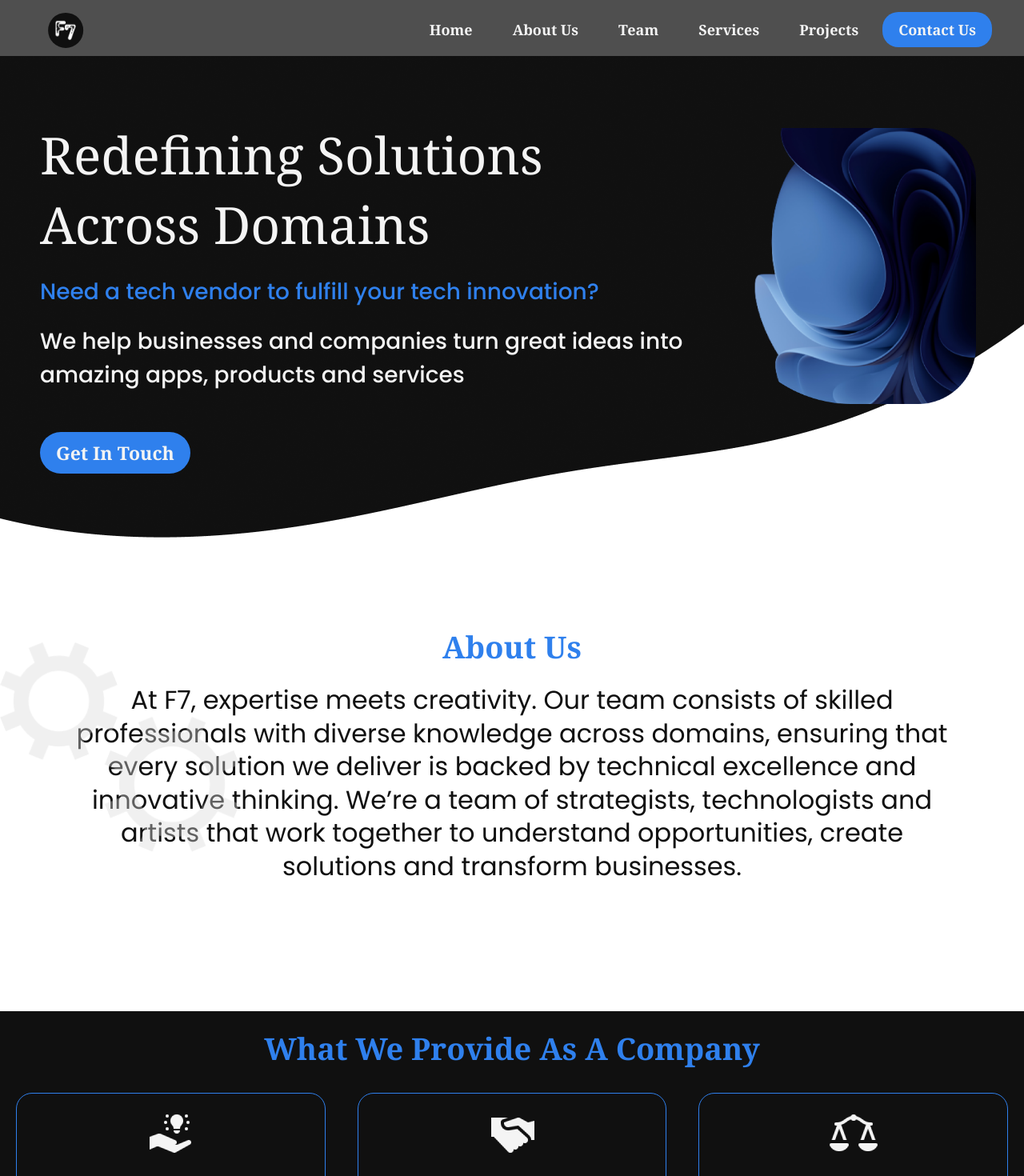
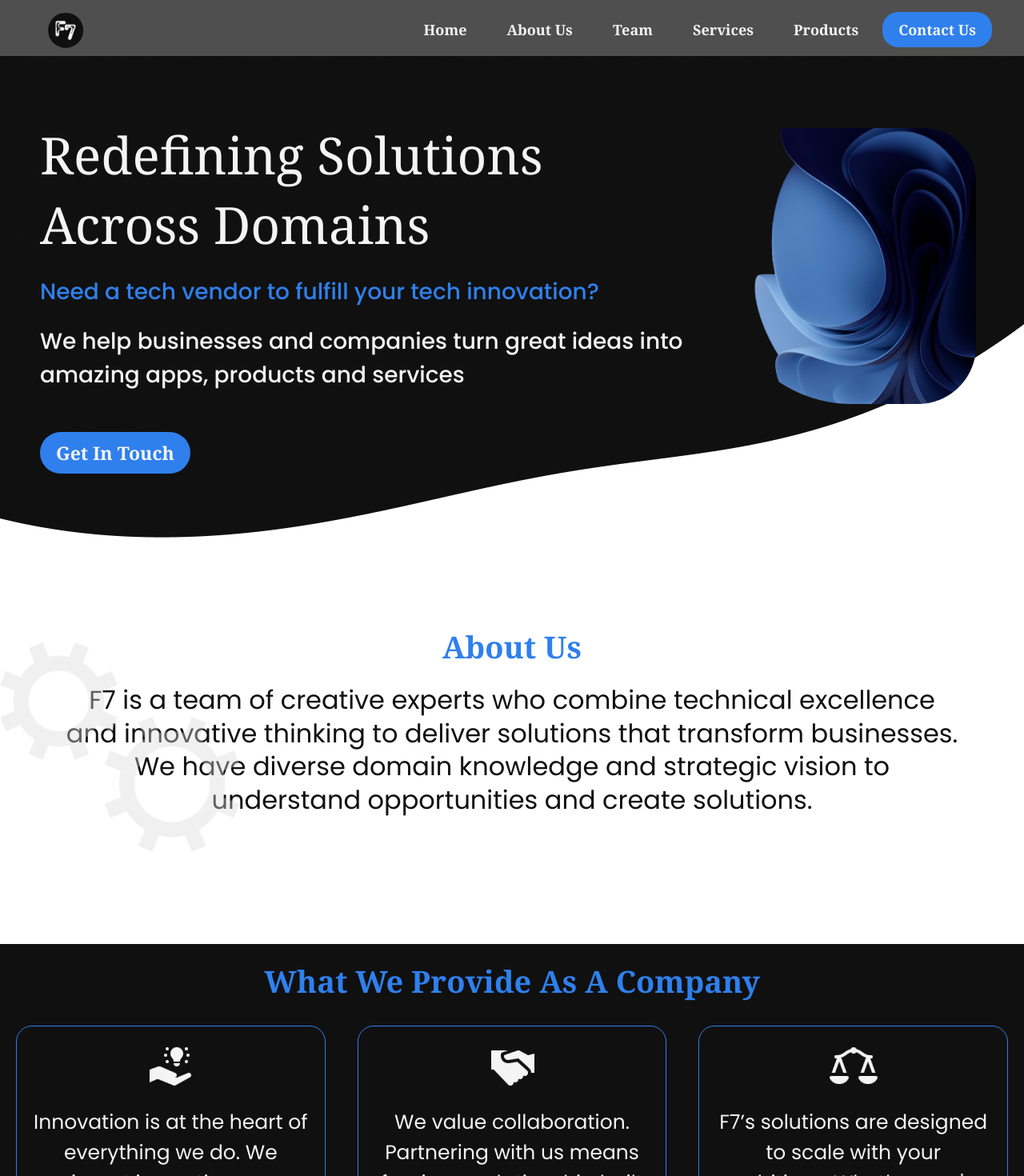
Before and after one commit to F7Team/Website-Frontend, a React (Create React App) app: page / in a window 1280 px wide. Shown: the top 1470 px of the page at 80% size. Built offline with nearby package versions, Linux system fonts and the light colour scheme; no server answers.

Commit message:
fix description

```diff
--- a/public/index.html
+++ b/public/index.html
@@ -6,7 +6,7 @@
   <link rel="icon" href="%PUBLIC_URL%/F7logo.jpg" />
   <meta name="viewport" content="width=device-width, initial-scale=1" />
   <meta name="theme-color" content="#000000" />
-  <meta name="description" content="Web site created using create-react-app" />
+  <meta name="description" content="" />
   <link rel="apple-touch-icon" href="%PUBLIC_URL%/F7logo.jpg" />
   <!--
       manifest.json provides metadata used when your web app is installed on a
--- a/src/components/appnavbar/js/AppNavBar.js
+++ b/src/components/appnavbar/js/AppNavBar.js
@@ -64,7 +64,7 @@ const AppNavBar = ({menuOpen, toggleMenu, scrollTo}) => {
           <li><Link to="/" className={activeLink === 'about' ? 'active' : ''} onClick={() => scrollToSection('about')}>About Us</Link></li>
           <li><Link to="/" className={activeLink === 'teams' ? 'active' : ''} onClick={() => scrollToSection('teams')}>Team</Link></li>
           <li><Link to="/" className={activeLink === 'services' ? 'active' : ''} onClick={() => scrollToSection('services')}>Services</Link></li>
-          <li><Link to="/" className={activeLink === 'works' ? 'active' : ''} onClick={() => scrollToSection('works')}>Projects</Link></li>
+          <li><Link to="/" className={activeLink === 'works' ? 'active' : ''} onClick={() => scrollToSection('works')}>Products</Link></li>
           <li><Link to="/" className={`${activeLink === 'contact' ? 'active' : ''} btn`} onClick={() => scrollToSection('contact')}>Contact Us</Link></li>
         </ul>
       </div>
--- a/src/pages/home/about/FirstAbout.js
+++ b/src/pages/home/about/FirstAbout.js
@@ -14,15 +14,7 @@ const FirstAbout = () => {
                         <h2>About Us</h2>
                     </div>
                     <div className="about-text">
-                        <p> At F7, expertise meets creativity. Our team
-                            consists of skilled professionals with
-                            diverse knowledge across domains,
-                            ensuring that every solution we deliver is
-                            backed by technical excellence and innovative
-                            thinking. We’re a team of strategists,
-                            technologists and artists that work together
-                            to understand opportunities, create solutions
-                            and transform businesses. </p>
+                        <p> F7 is a team of creative experts who combine technical excellence and innovative thinking to deliver solutions that transform businesses. We have diverse domain knowledge and strategic vision to understand opportunities and create solutions.</p>
                     </div>
                 </div>
             </div>
```
